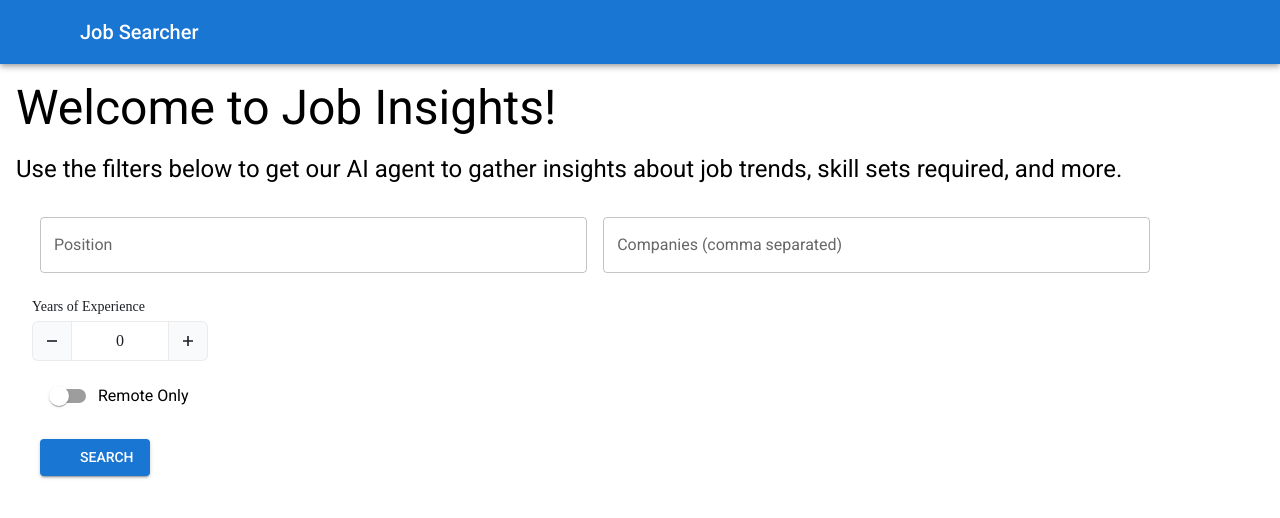
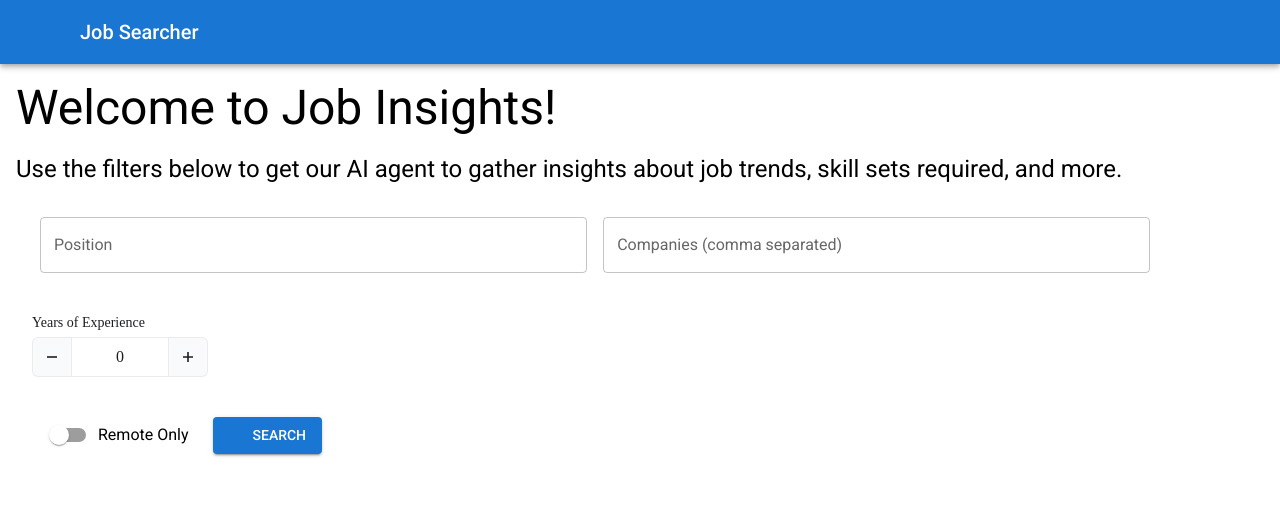
Before and after one commit to abhinavgo1000/job-searcher-web-ui, a Next.js app: page /job-insights in a window 1280 px wide. Shown: the top 518 px of the page. Built offline with nearby package versions, Linux system fonts and the light colour scheme; some icons are missing; what @mui/material-nextjs would draw is missing.

Commit message:
minor jsx restructuring

```diff
--- a/components/filters/insight-filter.tsx
+++ b/components/filters/insight-filter.tsx
@@ -68,12 +68,14 @@ export default function InsightFilter({
                     variant='outlined'
                     sx={{ width: '45%' }}
                 />
+            </div>
             <div style={{ marginTop: '16px', marginBottom: '16px'}}>
                 <NumberInput
                     value={yearsExperience}
                     onChange={onYearsExperienceChange}
                     label='Years of Experience' />
             </div>
+            <div>
                 <FormControlLabel
                     control={
                         <Switch
@@ -85,8 +87,6 @@ export default function InsightFilter({
                     label='Remote Only'
                     sx={{ marginLeft: '8px' }}
                 />
-            </div>
-            <div>
                 <Button
                     variant='contained'
                     color='primary'
```
Lines whose indentation alone changed are shown as unchanged.
